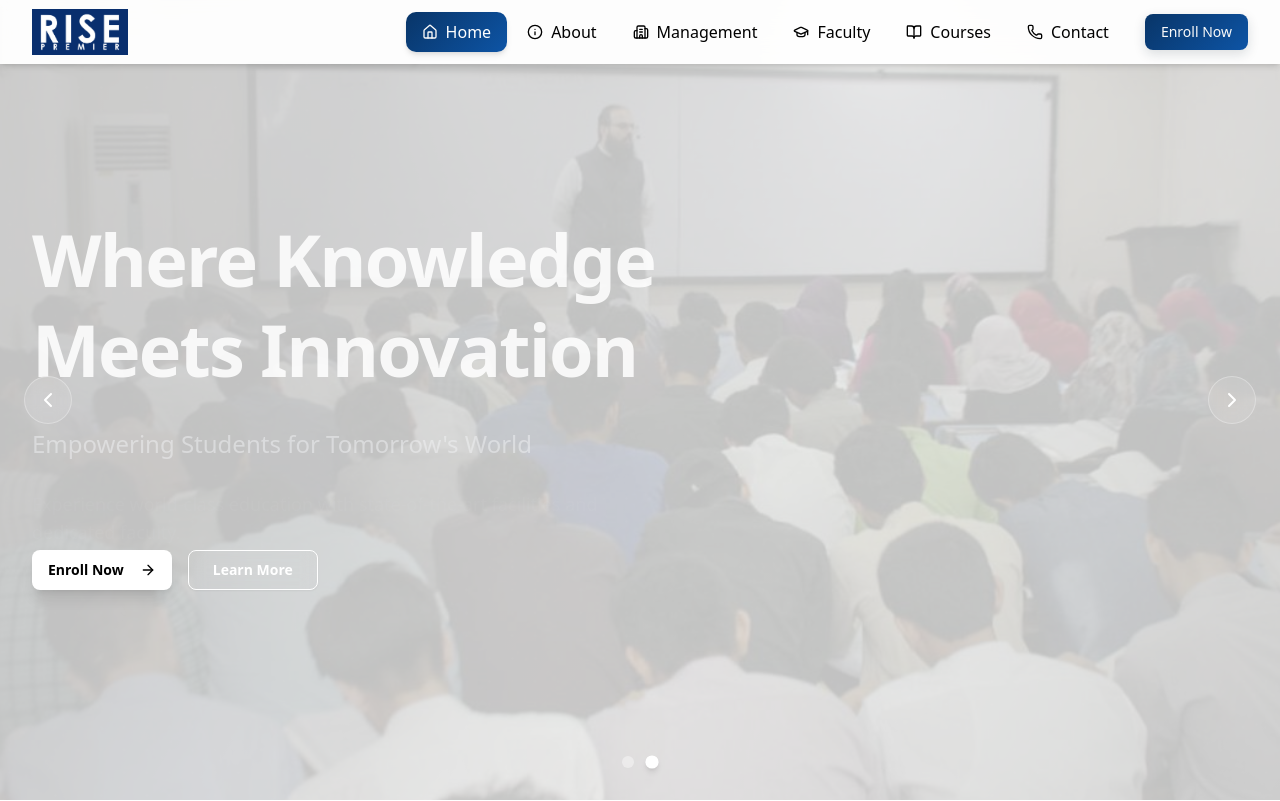
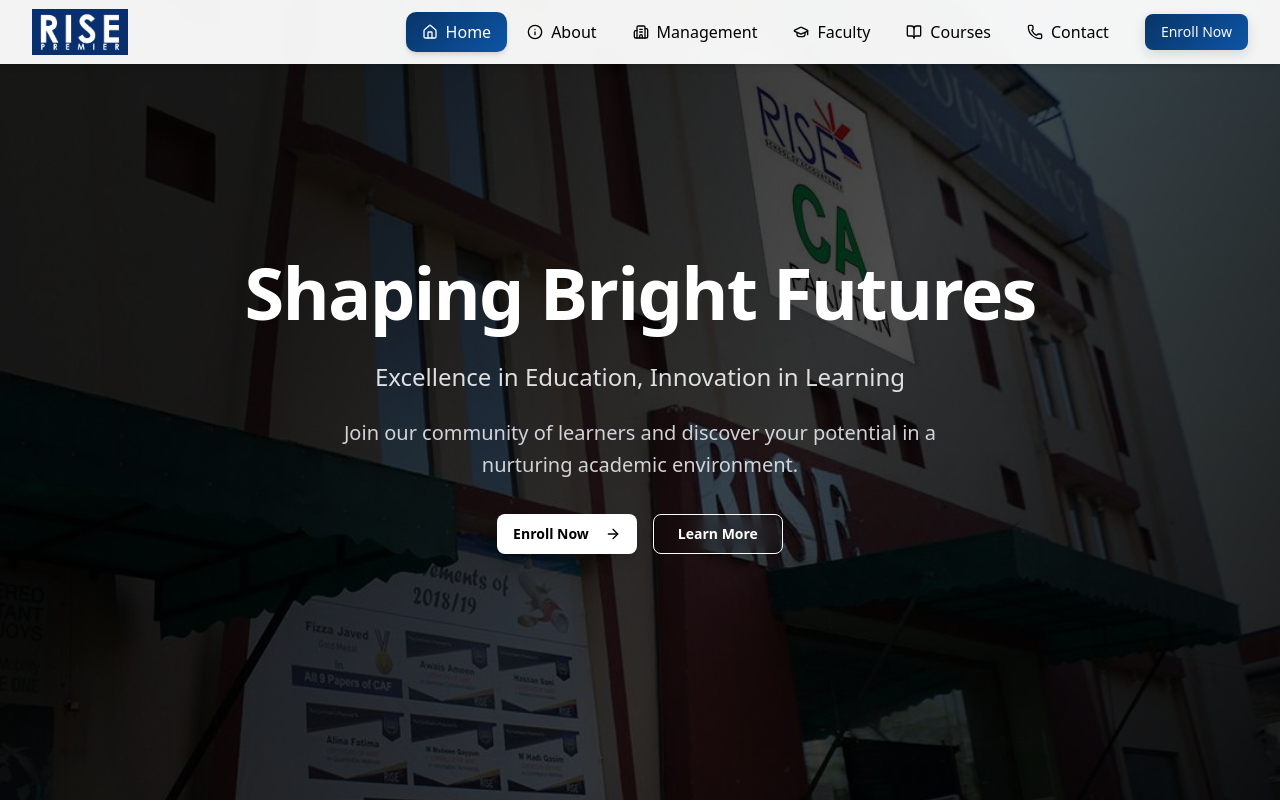
Before and after one commit to hamaadafzal4209/rise-school, a Next.js app: page / in a window 1280 px wide. Shown: the top 801 px of the page. Built offline with nearby package versions, Linux system fonts and the light colour scheme.

Commit message:
Update hero section

```diff
--- a/components/Hero.tsx
+++ b/components/Hero.tsx
@@ -1,126 +1,80 @@
 "use client";
 
-import { useState, useEffect } from "react";
-import { motion, AnimatePresence } from "framer-motion";
-import { ChevronLeft, ChevronRight, ArrowRight } from "lucide-react";
+import { motion } from "framer-motion";
+import { ArrowRight } from "lucide-react";
 import { Button } from "@/components/ui/button";
 import Link from "next/link";
 
 const Hero = () => {
-  const [currentSlide, setCurrentSlide] = useState(0);
-
-  const slides = [
-    {
-      image: "/assets/events/building1.jpg",
-      title: "Shaping Bright Futures",
-      subtitle: "Excellence in Education, Innovation in Learning",
-      description:
-        "Join our community of learners and discover your potential in a nurturing academic environment.",
-    },
-    {
-      image: "/assets/events/building3.jpg",
-      title: "Where Knowledge Meets Innovation",
-      subtitle: "Empowering Students for Tomorrow's World",
-      description:
-        "Experience world-class education with state-of-the-art facilities and dedicated faculty.",
-    },
-  ];
-
-  useEffect(() => {
-    const timer = setInterval(() => {
-      setCurrentSlide((prev) => (prev + 1) % slides.length);
-    }, 6000);
-
-    return () => clearInterval(timer);
-  }, []);
-
-  const nextSlide = () => setCurrentSlide((prev) => (prev + 1) % slides.length);
-  const prevSlide = () =>
-    setCurrentSlide((prev) => (prev - 1 + slides.length) % slides.length);
-
   return (
-    <section className="relative h-screen overflow-hidden">
-      <AnimatePresence mode="wait">
-        <motion.div
-          key={currentSlide}
-          initial={{ opacity: 0, scale: 1.05 }}
-          animate={{ opacity: 1, scale: 1 }}
-          exit={{ opacity: 0, scale: 0.98 }}
-          transition={{ duration: 0.8 }}
-          className="absolute inset-0"
-        >
+    <section className="relative h-screen flex items-center justify-center overflow-hidden">
+      {/* Background image */}
       <div
         className="absolute inset-0 bg-cover bg-center bg-no-repeat"
         style={{
-              backgroundImage: `url(${slides[currentSlide].image})`,
+          backgroundImage: "url(/assets/events/building1.jpg)",
         }}
       />
+
+      {/* Darker overlay */}
       <div
         className="absolute inset-0"
         style={{
           background:
-                "linear-gradient(120deg, rgba(0,0,0,0.7) 25%, rgba(0,0,0,0.3) 60%, rgba(0,0,0,0.6) 100%)",
+            "linear-gradient(120deg, rgba(0,0,0,0.85) 25%, rgba(0,0,0,0.7) 60%, rgba(0,0,0,0.9) 100%)",
         }}
       />
+
+      {/* Subtle texture overlay */}
       <div
-            className="absolute inset-0 opacity-[0.1]"
+        className="absolute inset-0 opacity-[0.08]"
         style={{
           backgroundImage:
-                "radial-gradient(circle, rgba(255,255,255,0.15) 1px, transparent 1px)",
+            "radial-gradient(circle, rgba(255,255,255,0.1) 1px, transparent 1px)",
           backgroundSize: "22px 22px",
         }}
       />
-        </motion.div>
-      </AnimatePresence>
 
-      <div className="relative z-10 h-full flex items-center">
-        <div className="container mx-auto px-4">
-          <motion.div
-            initial={{ opacity: 0, y: 50 }}
+      {/* Text content */}
+      <div className="relative z-10 container mx-auto px-6 text-white text-center">
+        <motion.h1
+          initial={{ opacity: 0, y: 40 }}
           animate={{ opacity: 1, y: 0 }}
-            transition={{ delay: 0.3, duration: 0.8 }}
-            className="max-w-3xl text-white"
-          >
-            <motion.h1
-              key={`title-${currentSlide}`}
-              initial={{ opacity: 0, y: 30 }}
-              animate={{ opacity: 1, y: 0 }}
-              transition={{ delay: 0.5, duration: 0.6 }}
+          transition={{ duration: 0.8 }}
           className="text-5xl md:text-7xl font-heading font-bold mb-6 leading-tight tracking-tight"
         >
-              {slides[currentSlide].title}
+          Shaping Bright Futures
         </motion.h1>
 
-            <motion.p
-              key={`subtitle-${currentSlide}`}
-              initial={{ opacity: 0, y: 30 }}
+        <motion.h2
+          initial={{ opacity: 0, y: 40 }}
           animate={{ opacity: 1, y: 0 }}
-              transition={{ delay: 0.7, duration: 0.6 }}
-              className="text-xl md:text-2xl mb-4 text-gray-100/90 font-medium"
+          transition={{ delay: 0.2, duration: 0.8 }}
+          className="text-xl md:text-2xl mb-6 text-gray-100/90 font-medium"
         >
-              {slides[currentSlide].subtitle}
-            </motion.p>
+          Excellence in Education, Innovation in Learning
+        </motion.h2>
 
         <motion.p
-              key={`description-${currentSlide}`}
-              initial={{ opacity: 0, y: 30 }}
+          initial={{ opacity: 0, y: 40 }}
           animate={{ opacity: 1, y: 0 }}
-              transition={{ delay: 0.9, duration: 0.6 }}
-              className="text-lg mb-8 text-gray-200/90 max-w-xl"
+          transition={{ delay: 0.4, duration: 0.8 }}
+          className="text-lg md:text-xl mb-8 text-gray-200/90 max-w-2xl mx-auto leading-relaxed"
         >
-              {slides[currentSlide].description}
+          Join our community of learners and discover your potential in a
+          nurturing academic environment.
         </motion.p>
 
         <motion.div
           initial={{ opacity: 0, y: 30 }}
           animate={{ opacity: 1, y: 0 }}
-              transition={{ delay: 1.1, duration: 0.6 }}
-              className="flex flex-col sm:flex-row gap-4"
+          transition={{ delay: 0.6, duration: 0.8 }}
+          className="flex flex-col sm:flex-row gap-4 justify-center"
         >
           <motion.div whileTap={{ scale: 0.95 }}>
             <Button
               size="lg"
-                  className="bg-white text-black hover:bg-gray-100 transition-all shadow-lg font-semibold group"
+              className="bg-white text-black hover:bg-[#092f6e] hover:text-white transition-all shadow-lg font-semibold group"
             >
               Enroll Now
               <ArrowRight className="ml-2 w-5 h-5 group-hover:translate-x-1 transition-transform" />
@@ -139,36 +93,6 @@ const Hero = () => {
             </Link>
           </motion.div>
         </motion.div>
-          </motion.div>
-        </div>
-      </div>
-
-      <button
-        onClick={prevSlide}
-        className="absolute left-6 top-1/2 -translate-y-1/2 w-12 h-12 rounded-full bg-white/10 hover:bg-white/20 backdrop-blur-sm border border-white/30 flex items-center justify-center text-white transition-all z-20"
-      >
-        <ChevronLeft className="w-6 h-6" />
-      </button>
-
-      <button
-        onClick={nextSlide}
-        className="absolute right-6 top-1/2 -translate-y-1/2 w-12 h-12 rounded-full bg-white/10 hover:bg-white/20 backdrop-blur-sm border border-white/30 flex items-center justify-center text-white transition-all z-20"
-      >
-        <ChevronRight className="w-6 h-6" />
-      </button>
-
-      <div className="absolute bottom-8 left-1/2 -translate-x-1/2 flex gap-3 z-20">
-        {slides.map((_, index) => (
-          <button
-            key={index}
-            onClick={() => setCurrentSlide(index)}
-            className={`w-3 h-3 rounded-full transition-all duration-300 ${
-              currentSlide === index
-                ? "bg-white scale-110 shadow-md"
-                : "bg-white/40 hover:bg-white/70"
-            }`}
-          />
-        ))}
       </div>
     </section>
   );
```
Lines whose indentation alone changed are shown as unchanged.
